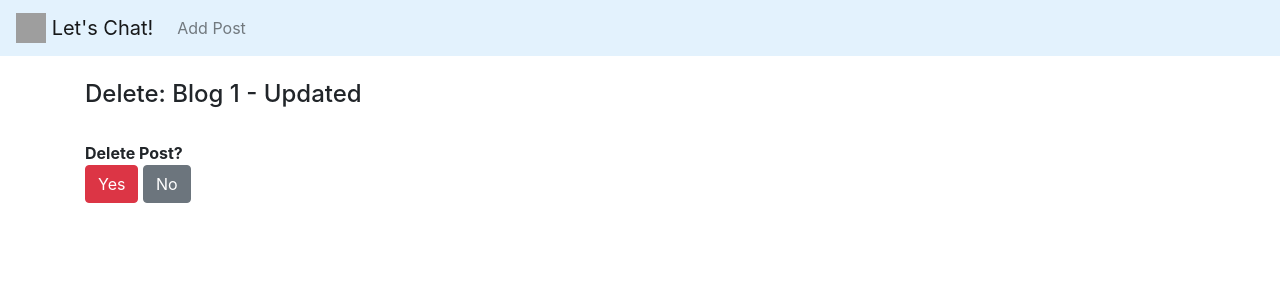
After one commit to krazybones/capstone-blog, a Django app: page /post/1/delete in a window 1280 px wide. The commit adds this page. Shown: the top 300 px of the page. Run offline with Django 3.2, Linux system fonts and the light colour scheme; data comes from the database, SQL or seed files in the repository; both versions use the stored data as it was after the commit; some libraries are stand-ins or nearby versions; grey boxes are pictures that could not be loaded.

Commit message:
Delete blog post
Delete blog post + styling

```diff
--- a/blog/forum/templates/home.html
+++ b/blog/forum/templates/home.html
@@ -5,7 +5,7 @@
 {% for post in object_list %}
     <div class="card" style="width: 18rem;">
         <div class="card-header">
-            <a href="{% url 'post-detail' post.pk %}" class="card-title">{{post.title}}</a> - <small><a href="{% url 'post-edit' post.pk %}">[Edit]</a></small>
+            <a href="{% url 'post-detail' post.pk %}" class="card-title">{{post.title}}</a> - <small><a href="{% url 'post-edit' post.pk %}">[Edit]</a>|<a href="{% url 'post-delete' post.pk %}">[Delete]</a></small>
         </div>
         <div class="card-body">
             <h6 class="card-subtitle mb-2 text-muted">By: {{post.author.first_name}} {{post.author.last_name}}</h6>
--- /dev/null
+++ b/blog/forum/templates/post_delete.html
@@ -0,0 +1,21 @@
+{% extends 'base.html' %}
+{% load crispy_forms_tags %}
+{% block title %}Delete a Blog Post{% endblock %}
+{% block content %}
+
+<div class="content-section">
+    <h4>Delete: {{post.title}}</h4>
+    <br>
+    <form method="POST">
+        {% csrf_token %}
+            <div class="form-group">
+                <strong>Delete Post?</strong><br>
+                <button class="btn btn-danger" type="submit">Yes</button>
+                <a href="{% url 'post-detail' post.pk %}" class="btn btn-secondary">No</a>
+            </div>
+    </form>
+</div>
+
+
+
+{% endblock %}
--- a/blog/forum/templates/post_detail.html
+++ b/blog/forum/templates/post_detail.html
@@ -3,7 +3,7 @@
 {% block content %}
 
 <h1>{{post.title}}</h1>
-<small>By: {{post.author.first_name}} {{post.author.last_name}} - <a href="{% url 'post-edit' post.pk %}">[Edit]</a></small><br/>
+<small>By: {{post.author.first_name}} {{post.author.last_name}} - <a href="{% url 'post-edit' post.pk %}">[Edit]</a>|<a href="{% url 'post-delete' post.pk %}">[Delete]</a></small><br/>
 <hr>
 <br>
 {{post.body}}
--- a/blog/forum/templates/post_edit.html
+++ b/blog/forum/templates/post_edit.html
@@ -11,7 +11,7 @@
                 {{form|crispy}}
             </fieldset>
             <div class="form-group">
-                <button class="btn btn-outline-success" type="submit">Update Post</button>
+                <button class="btn btn-warning" type="submit">Update Post</button>
             </div>
     </form>
 </div>
--- a/blog/forum/urls.py
+++ b/blog/forum/urls.py
@@ -1,6 +1,6 @@
 from django.urls import path
 # from . import views
-from .views import HomeView, PostDetailView, PostCreateView, PostUpdateView
+from .views import HomeView, PostDetailView, PostCreateView, PostUpdateView, PostDeleteView
 
 urlpatterns = [
     # path('', views.home, name="home"),
@@ -8,4 +8,5 @@ urlpatterns = [
     path('post/<int:pk>', PostDetailView.as_view(), name='post-detail'),
     path('add_post/', PostCreateView.as_view(), name='post-add'),
     path('post/edit/<int:pk>', PostUpdateView.as_view(), name='post-edit'),
+    path('post/<int:pk>/delete', PostDeleteView.as_view(), name='post-delete'),
 ]
--- a/blog/forum/views.py
+++ b/blog/forum/views.py
@@ -2,6 +2,7 @@ from django.shortcuts import render
 from django.views.generic import ListView, DetailView, CreateView, UpdateView, DeleteView
 from .models import Post
 from .forms import PostForm
+from django.urls import reverse_lazy
 
 # Create your views here.
 
@@ -35,3 +36,9 @@ class PostUpdateView(UpdateView):
     model = Post
     template_name = 'post_edit.html'
     fields = ['title', 'title_tag', 'body']
+
+
+class PostDeleteView(DeleteView):
+    model = Post
+    template_name = 'post_delete.html'
+    success_url = reverse_lazy('home')
```
Also changed, not shown: blog/db.sqlite3.
